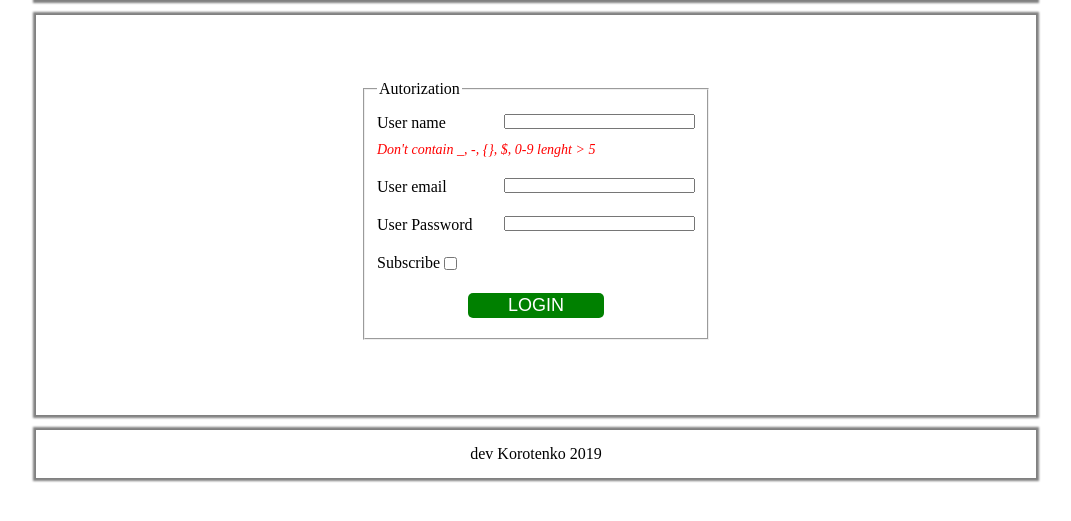
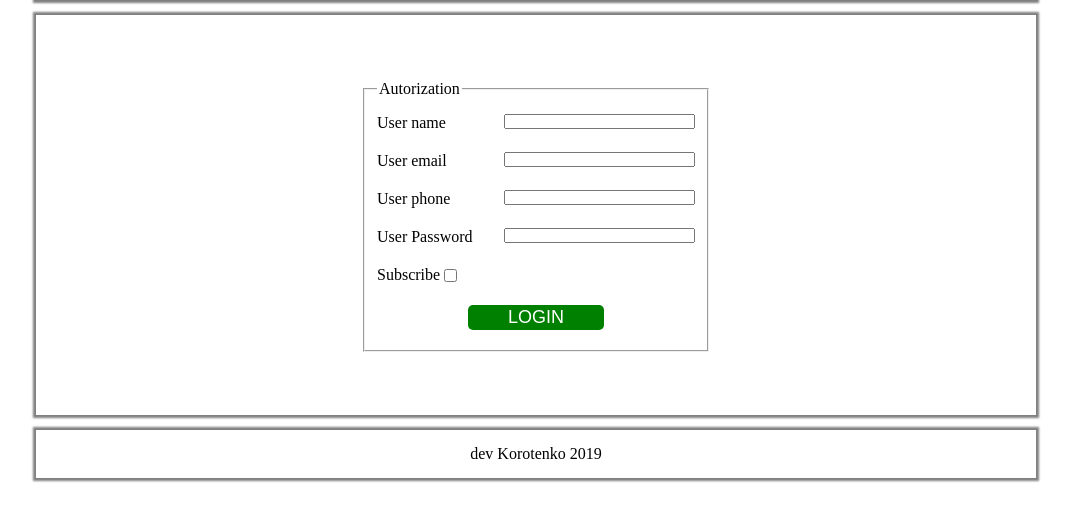
Before and after one commit to KorotenkoS/form_php, a PHP site: page /login in a window 1280 px wide. Shown: the part 63-584 px from the top of the page, without its empty margins (104-1175 px from the left). Run offline with PHP 8.4, Linux system fonts and the light colour scheme.

Commit message:
pilili-regularki-formi

```diff
--- a/server/public/login.js
+++ b/server/public/login.js
@@ -1,7 +1,17 @@
 'use strict'
 var userName = document.querySelector('#username');
+var userNameError = document.querySelector('#username + .auth_error_hide');
+
+
 var userPass = document.querySelector('#userpass');
+
+
 var userEmail = document.querySelector('#useremail');
+var userEmailError = document.querySelector('#useremail + .auth_error_hide');
+
+var userPhone = document.querySelector('#userphone');
+var userPhoneError = document.querySelector('#userphone + .auth_error_hide');
+
 var userSubscribe = document.querySelector('#usersubscribe');
 
 var sendBtn = document.querySelector('#sendbtn');
@@ -9,21 +19,52 @@ var sendBtn = document.querySelector('#sendbtn');
 sendBtn.onclick = send;
 
 function send() {
+
+    var isError = false
+
     if (!(/^[a-zа-я0-9\-_\.\ ]{2,25}$/i.test(userName.value))) {
-        alert('invalid [a-zа-я0-9\-_\.\ ]')
-        return false;
-    }
+        userNameError.classList.remove('auth_error_hide');
+        userNameError.classList.add('auth_error_show');
+        isError = true;
+    };
 
+    if (!(/^[0-9a-z.\-_]{1,25}@[0-9a-z.\-_]{1,25}\.[a-z]{1,10}$/i.test(userEmail.value))) {
+        userEmailError.classList.remove('auth_error_hide');
+        userEmailError.classList.add('auth_error_show');
+        isError = true;
+    };
+
+    if (!(/^\+[1-9]{1}[0-9]{3,14}$/.test(userPhone.value))) {
+        userPhoneError.classList.remove('auth_error_hide');
+        userPhoneError.classList.add('auth_error_show');
+        isError = true;
+    };
+
+    if (isError) return null;
 
     var data = {
         name: userName.value,
         pasword: userPass.value,
         email: userEmail.value,
         subscribe: userSubscribe.value,
-    }
+    };
 
     fetch('/login', {
         method: 'POST',
         body: JSON.stringify(data)
     });
 }
+
+function setClearHandler() {
+    var elements = document.querySelectorAll('.auth__text');
+
+    elements.forEach(function(element) {
+        element.onclick = function() {
+            this.nextElementSibling.classList.remove('auth_error_show');
+            this.nextElementSibling.classList.add('auth_error_hide');
+        }
+    });
+    console.log(elements);
+}
+
+setClearHandler();
--- a/server/public/style.css
+++ b/server/public/style.css
@@ -93,3 +93,11 @@ li {
     background: darkgreen;
     border-radius: 50%;
 }
+
+.auth_error_hide {
+    display: none;
+}
+
+.auth_error_show {
+    display: block;
+}
--- a/server/views/login.php
+++ b/server/views/login.php
@@ -4,16 +4,25 @@
                 <div class="auth__row">
                     <label for="username">User name</label>
                     <input class="auth__text" type="text" name="userName" id="username">
-                    <i class="auth-error">Don't contain _, -, {}, $, 0-9 lenght > 5 </i>
+                    <i class="auth-error auth_error_hide">Don't contain (_, -, {}, $, 0-9 lenght > 5) </i>
                 </div>
 
                 <div class="auth__row">
                     <label for="useremail">User email</label>
                     <input class="auth__text" type="text" name="userEmail" id="useremail">
+                    <i class="auth-error auth_error_hide">Not valid email (example@domain.com)</i>
                 </div>
+
+                <div class="auth__row">
+                    <label for="userphone">User phone </label>
+                    <input class="auth__text" type="text" name="userPhone" id="userphone">
+                    <i class="auth-error auth_error_hide">Not valid phone </i>
+                </div>
+
                 <div class="auth__row">
                     <label for="userpass">User Password</label>
                     <input class="auth__text" type="text" name="userPassword" id="userpass">
+                    <i class="auth-error auth_error_hide">Must contain (a-z, A-Z, 0-9, lenght > 7 chars) </i>
                 </div>
                 <label class="auth__check">
                     Subscribe
```
